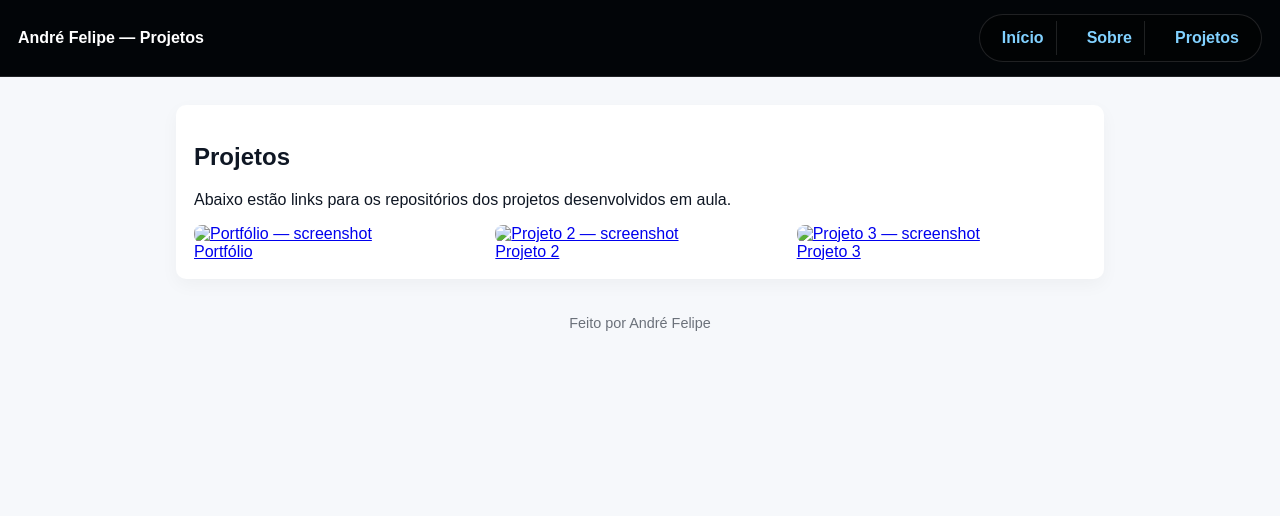
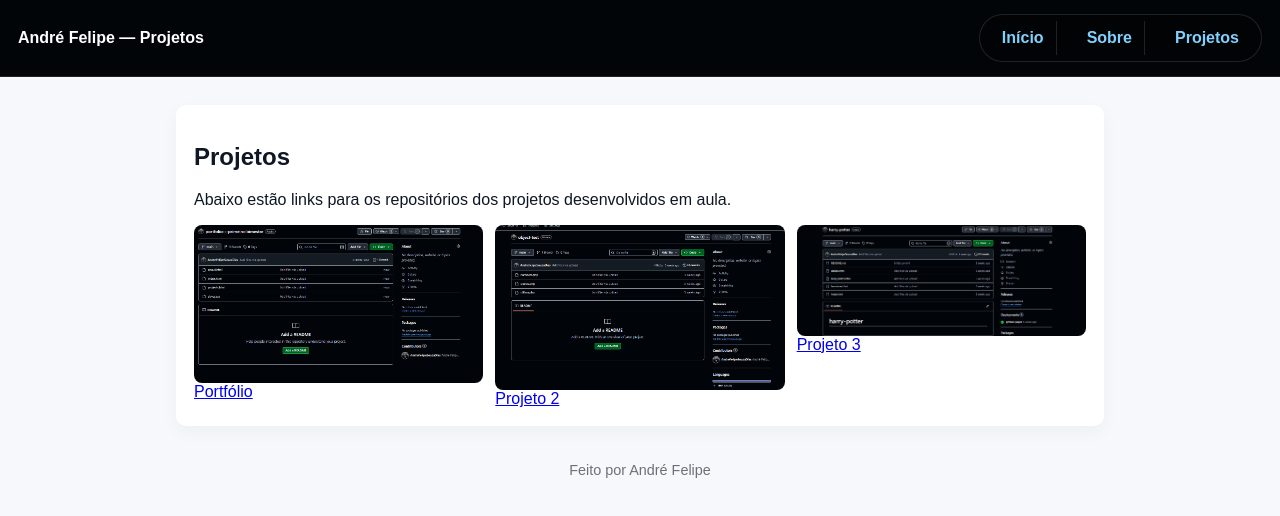
Before and after one commit to AndreFelipeSouzaDias/portfolio---primeiro-bimestre, a plain HTML site: page projects.html in a window 1280 px wide. Drawn offline with Linux system fonts and the light colour scheme.

Commit message:
Update projects.html

```diff
--- a/projects.html
+++ b/projects.html
@@ -25,7 +25,7 @@
 
         <div class="project-item">
           <a href="https://github.com/AndreFelipeSouzaDias/portfolio---primeiro-bimestre" target="_blank" rel="noopener">
-            <img src="images/portfolio-screenshot.png" alt="Portfólio — screenshot"/>
+            <img src="portfolio-screenshot.png" alt="Portfólio — screenshot"/>
             <div>Portfólio</div>
           </a>
         </div>
@@ -33,7 +33,7 @@
 
         <div class="project-item">
           <a href="https://github.com/AndreFelipeSouzaDias/object-test" target="_blank" rel="noopener">
-            <img src="images/projeto2-screenshot.png" alt="Projeto 2 — screenshot"/>
+            <img src="projeto2-screenshot.png" alt="Projeto 2 — screenshot"/>
             <div>Projeto 2</div>
           </a>
         </div>
@@ -41,7 +41,7 @@
 
         <div class="project-item">
           <a href="https://github.com/AndreFelipeSouzaDias/harry-potter" target="_blank" rel="noopener">
-            <img src="images/projeto3-screenshot.png" alt="Projeto 3 — screenshot"/>
+            <img src="projeto3-screenshot.png" alt="Projeto 3 — screenshot"/>
             <div>Projeto 3</div>
           </a>
         </div>
```
